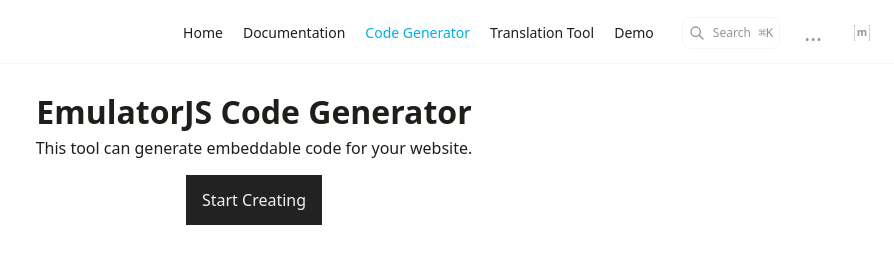
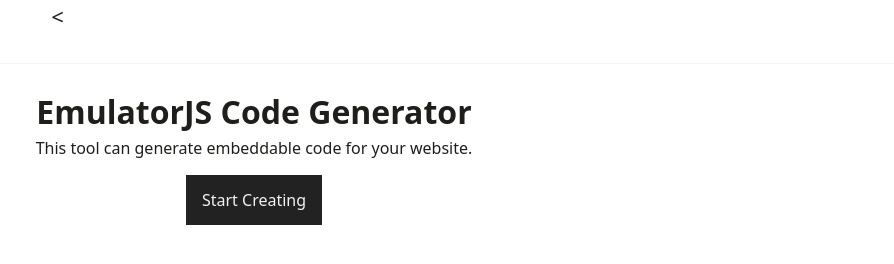
Before and after one commit to GGsuii99/codegeneratoremulatorjs, a plain HTML site: page index.html in a window 1280 px wide. Shown: the whole page, without its empty margins (386-1280 px from the left). Drawn offline with Linux system fonts and the light colour scheme; no server answers.

Commit message:
Update index.html

```diff
--- a/index.html
+++ b/index.html
@@ -144,54 +144,7 @@
             "dark-img" data-v-58a8631e=""><!--]--></span></a>
             <!---->
           </div>
-          <div class="section right" data-v-7c842a61="">
-            <!--[--><!----><!--[--><a href="/" class=
-            "nav-link nav-links" aria-label="Home" data-v-2b5b9764=
-            "">Home</a><a href="/docs" class="nav-link nav-links"
-            aria-label="Documentation" data-v-2b5b9764=
-            "">Documentation</a><a aria-current="page" href=
-            "/editor" class=
-            "router-link-active router-link-exact-active nav-link nav-links router-link-active"
-            aria-label="Code Generator" data-v-2b5b9764="">Code
-            Generator</a><a href="/translate" class=
-            "nav-link nav-links" aria-label="Translation Tool"
-            data-v-2b5b9764="">Translation Tool</a><a href=
-            "https://demo.emulatorjs.org" rel="noopener noreferrer"
-            target="_blank" class="nav-link nav-links" aria-label=
-            "Demo" data-v-2b5b9764="">Demo</a><!--]--><!--]-->
-            <!--[--><button type="button" aria-label="Search"
-            data-v-d9f83610=""><span class="content"
-            data-v-d9f83610=""><svg xmlns=
-            "http://www.w3.org/2000/svg" xmlns:xlink=
-            "http://www.w3.org/1999/xlink" aria-hidden="true" role=
-            "img" class="icon" data-v-d9f83610="" style="" width=
-            "1em" height="1em" viewbox="0 0 24 24" data-v-e610b8e3=
-            "">
-            <path fill="none" stroke="currentColor" stroke-linecap=
-            "round" stroke-linejoin="round" stroke-width="2" d=
-            "m21 21l-6-6m2-5a7 7 0 1 1-14 0a7 7 0 0 1 14 0"></path>
-            </svg><span data-v-d9f83610=
-            "">Search</span><span data-v-d9f83610=
-            ""><kbd data-v-d9f83610="">⌘</kbd><kbd data-v-d9f83610=
-            "">K</kbd></span></span></button><!--teleport start-->
-            <!--teleport end--><!--]--><button aria-label=
-            "Color Mode" data-v-7c842a61="" data-v-87324333=
-            ""><span data-v-87324333="">...</span></button>
-            <div class="social-icons" data-v-7c842a61="">
-              <!--[--><a href=
-              "https://matrix.to/#/#emulatorjs:matrix.emulatorjs.org"
-              target="_blank" title="Join the Matrix!" aria-label=
-              "Join the Matrix!" data-v-22569e45=""><svg xmlns=
-              "http://www.w3.org/2000/svg" xmlns:xlink=
-              "http://www.w3.org/1999/xlink" aria-hidden="true"
-              role="img" class="icon" data-v-22569e45="" style=""
-              width="1em" height="1em" viewbox="0 0 24 24"
-              data-v-e610b8e3="">
-              <path fill="currentColor" d=
-              "M.632.55v22.9H2.28V24H0V0h2.28v.55zm7.043 7.26v1.157h.033a3.3 3.3 0 0 1 1.117-1.024c.433-.245.936-.365 1.5-.365q.81.002 1.481.314c.448.208.785.582 1.02 1.108q.382-.562 1.034-.992q.651-.43 1.546-.43q.679 0 1.26.167c.388.11.716.286.993.53c.276.245.489.559.646.951q.229.587.23 1.417v5.728h-2.349V11.52q0-.43-.032-.812a1.8 1.8 0 0 0-.18-.66a1.1 1.1 0 0 0-.438-.448q-.292-.165-.785-.166q-.498 0-.803.189a1.4 1.4 0 0 0-.48.499a2 2 0 0 0-.231.696a6 6 0 0 0-.06.785v4.768h-2.35v-4.8q.002-.38-.018-.752a2.1 2.1 0 0 0-.143-.688a1.05 1.05 0 0 0-.415-.503c-.194-.125-.476-.19-.854-.19q-.168 0-.439.074c-.18.051-.36.143-.53.282a1.64 1.64 0 0 0-.439.595q-.18.39-.18 1.02v4.966H5.46V7.81zm15.693 15.64V.55H21.72V0H24v24h-2.28v-.55z"></path>
-              </svg></a><!--]-->
-            </div>
-          </div><!--]-->
+          <<!--]-->
         </div>
       </header>
       <main data-v-d62a49c2="">
```
